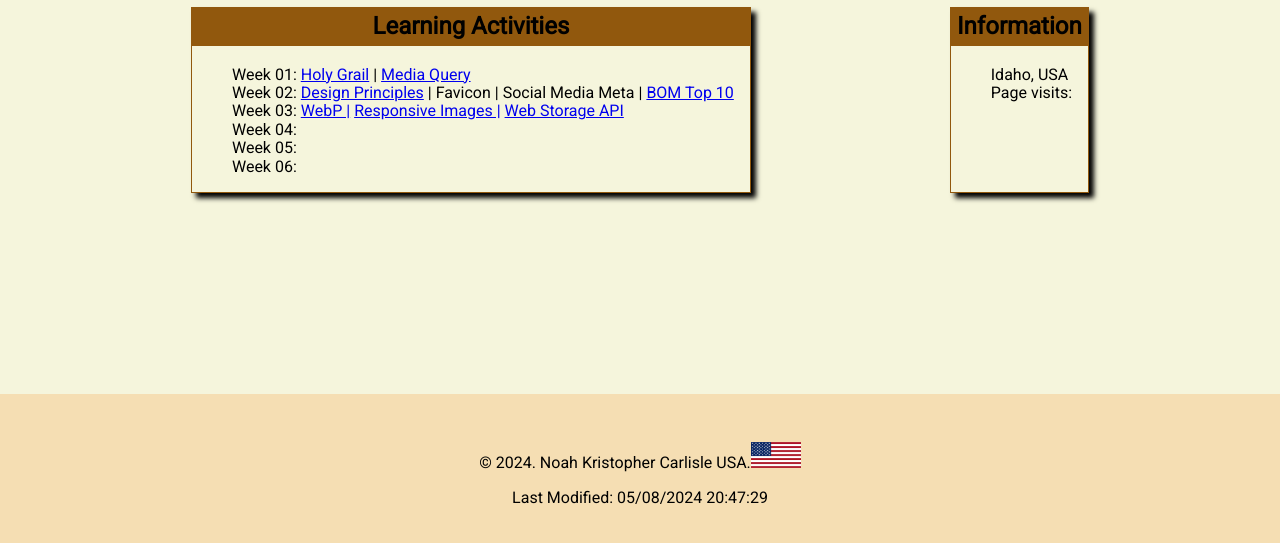
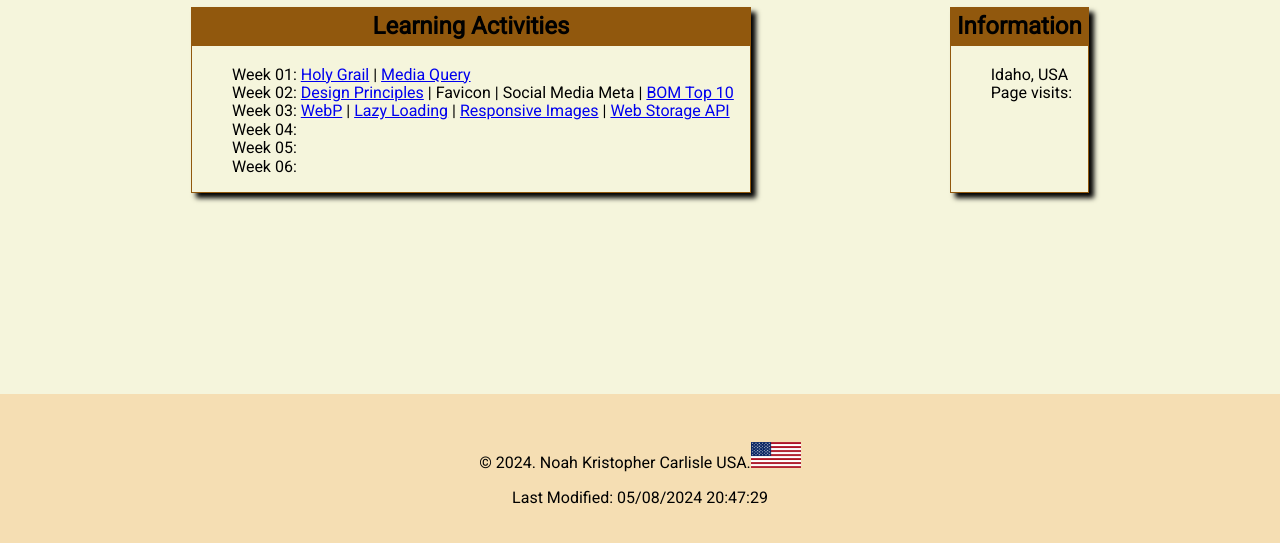
Before and after one commit to Pi-Tato/wdd230, a plain HTML site: page index.html in a window 1280 px wide. Shown: the part 245-788 px from the top of the page. Drawn offline with Linux system fonts and the light colour scheme.

Commit message:
Some Changes

```diff
--- a/index.html
+++ b/index.html
@@ -46,8 +46,9 @@
                         <a href="week2/bom.html">BOM Top 10</a>
                     </li>
                     <li>Week 03:
-                        <a href="week3/images/landscape.webp">WebP |</a>
-                        <a href="week3/responsize-images.html">Responsive Images |</a>
+                        <a href="week3/images/landscape.webp">WebP</a> |
+                        <a href="week3/lazyload.html">Lazy Loading</a> |
+                        <a href="week3/responsize-images.html">Responsive Images</a> |
                         <a href="week3/bom.html">Web Storage API</a>
                     </li>
                     <li>Week 04: <a> </a></li>
```
